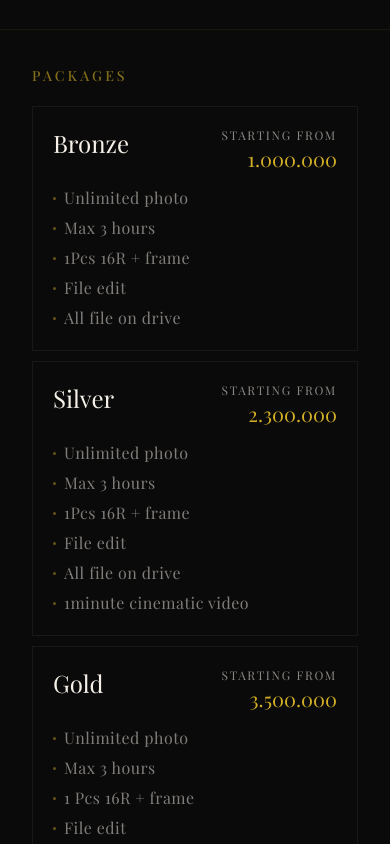
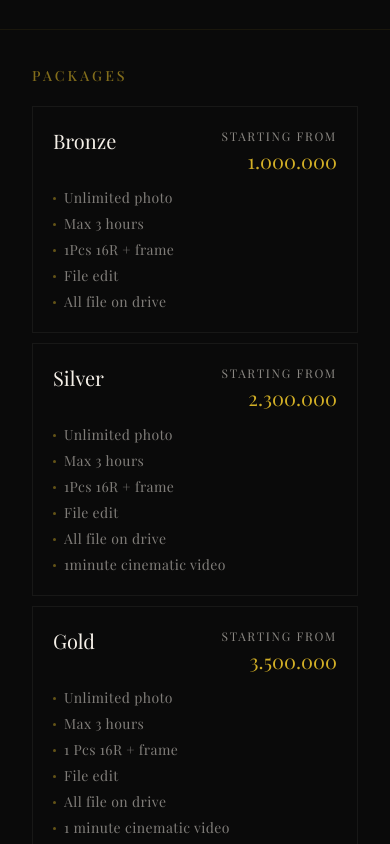
Before and after one commit to barbar17/pixellens, a Next.js app: page /package in a window 390 px wide. Shown: the part 2420-3264 px from the top of the page. Built offline with nearby package versions, Linux system fonts and the light colour scheme.

Commit message:
update some data + layout + add sitemap.ts

```diff
--- a/src/app/package/page.tsx
+++ b/src/app/package/page.tsx
@@ -72,20 +72,22 @@ export default function Package() {
                   <div className="absolute top-0 left-0 right-0 h-px bg-linear-to-r from-gold to-transparent scale-x-0 group-hover:scale-x-100 origin-left transition-transform duration-400" />
 
                   <div className="flex items-start justify-between gap-2.5 mb-3">
-                    <span className="font-heading text-2xl font-light text-[#f5f0e8]">{pkgName}</span>
+                    <span className="font-heading text-xl font-light text-[#f5f0e8]">{pkgName}</span>
                     <div className="text-right shrink-0">
-                      <span className="block font-heading text-xs tracking-[0.14em] uppercase text-[rgba(245,240,232,0.55)] mb-0.5">Starting from</span>
+                      <span className="block font-heading text-[12px] tracking-[0.14em] uppercase text-[rgba(245,240,232,0.55)] mb-0.5">Starting from</span>
                       <span className="font-heading text-xl font-light text-gold">{price}</span>
                     </div>
                   </div>
 
-                  <div className="flex flex-col gap-1.5">
-                    {includes.map((item) => (
-                      <div key={item} className="flex items-center gap-2 font-heading text-base text-[rgba(245,240,232,0.50)] tracking-[0.03em]">
-                        <span className="w-0.75 h-0.75 rounded-full bg-gold/45 shrink-0" />
-                        {item}
-                      </div>
-                    ))}
+                  <div className="grid grid-cols-1 md:grid-cols-2 gap-1.5">
+                    {
+                      includes.map((item) => (
+                        <div key={item} className="flex items-center gap-2 font-heading text-sm text-[rgba(245,240,232,0.50)] tracking-[0.03em]">
+                          <span className="w-0.75 h-0.75 rounded-full bg-gold/45 shrink-0" />
+                          {item}
+                        </div>
+                      ))
+                    }
                   </div>
                 </Link>
               ))}
--- /dev/null
+++ b/src/app/sitemap.ts
@@ -0,0 +1,8 @@
+export default function sitemap() {
+  return [
+    {
+      url: "https://pixellens-three.vercel.app",
+      lastModified: new Date(),
+    },
+  ];
+}
--- a/src/components/footer.tsx
+++ b/src/components/footer.tsx
@@ -129,10 +129,10 @@ const Footer = () => {
       </div>
       <div className="flex items-center justify-between px-20 py-5 max-lg:px-10 max-sm:flex-col max-sm:gap-3 max-sm:text-center">
         <span className="text-[10px] tracking-[0.12em] text-[rgba(245,240,232,0.25)]">
-          © 2025 <span className="text-gold/50">PixelLens</span>. All rights reserved.
+          © 2025 <span className="text-gold/50">PixelLens & Akbar Maulana</span>. All rights reserved.
         </span>
         <span className="font-heading italic text-[11px] text-[rgba(245,240,232,0.2)] tracking-[0.06em]">
-          ——◆—— Fine Art Photography & Cinematography ——◆——
+          Fine Art Photography & Cinematography
         </span>
       </div>
 
--- a/src/features/home/component/HeroSection.tsx
+++ b/src/features/home/component/HeroSection.tsx
@@ -23,7 +23,7 @@ const HeroSection = () => {
 
             <div className="flex items-center gap-6">
               <a href="/package" className="text-[9px] md:text-[10px] tracking-[0.25em] uppercase font-medium bg-gold text-black px-4 py-3 md:px-8 md:py-3.5 hover:bg-gold/80 transition-colors duration-300">
-                View Our Service
+                View Our Package
               </a>
               <a href="/contact" className="text-[9px] md:text-[10px] tracking-[0.25em] uppercase font-light text-[#f5f0e8] border border-white/30 px-4 py-3 md:px-8 md:py-3.5 hover:border-gold hover:text-gold transition-all duration-300">
                 Book a Session
```
